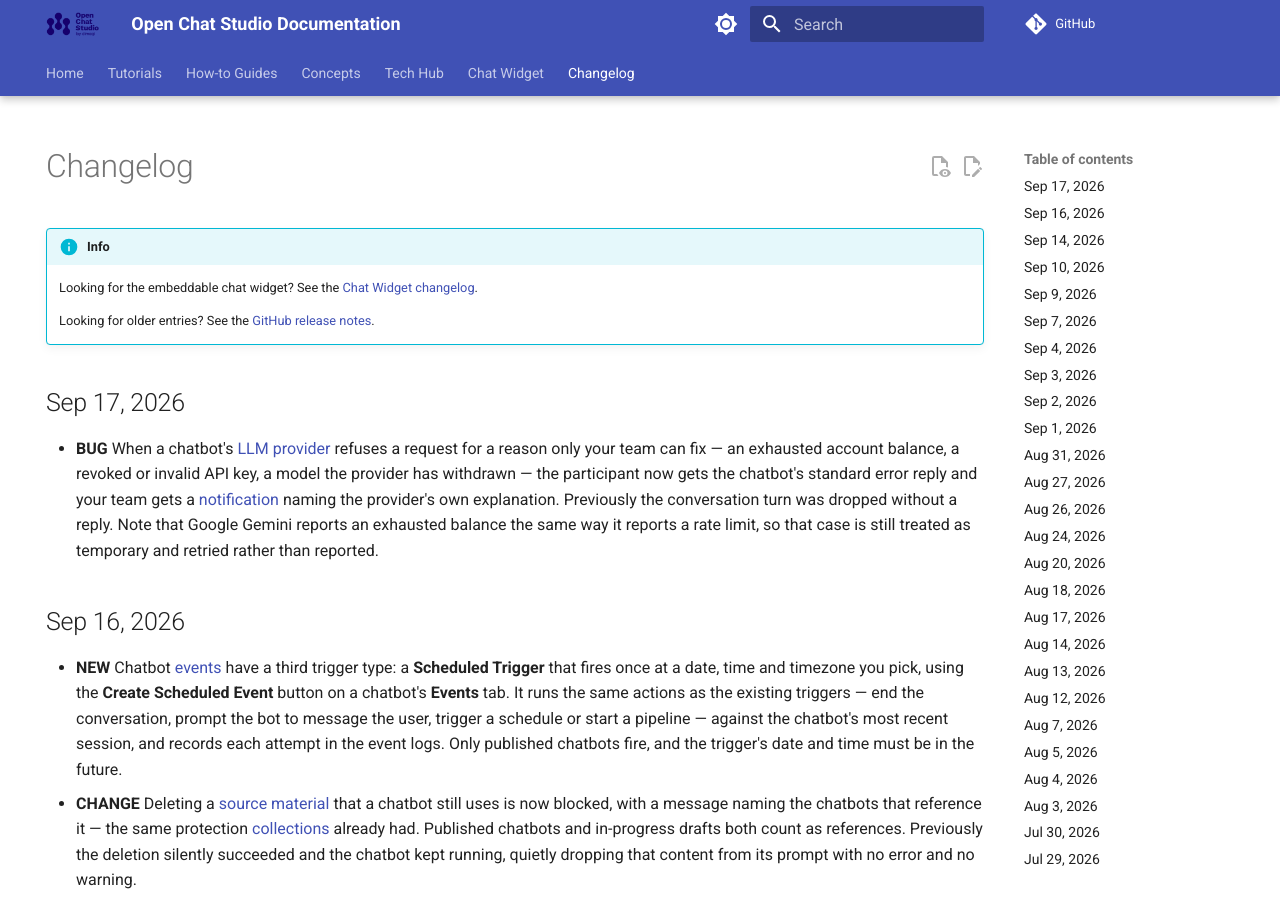
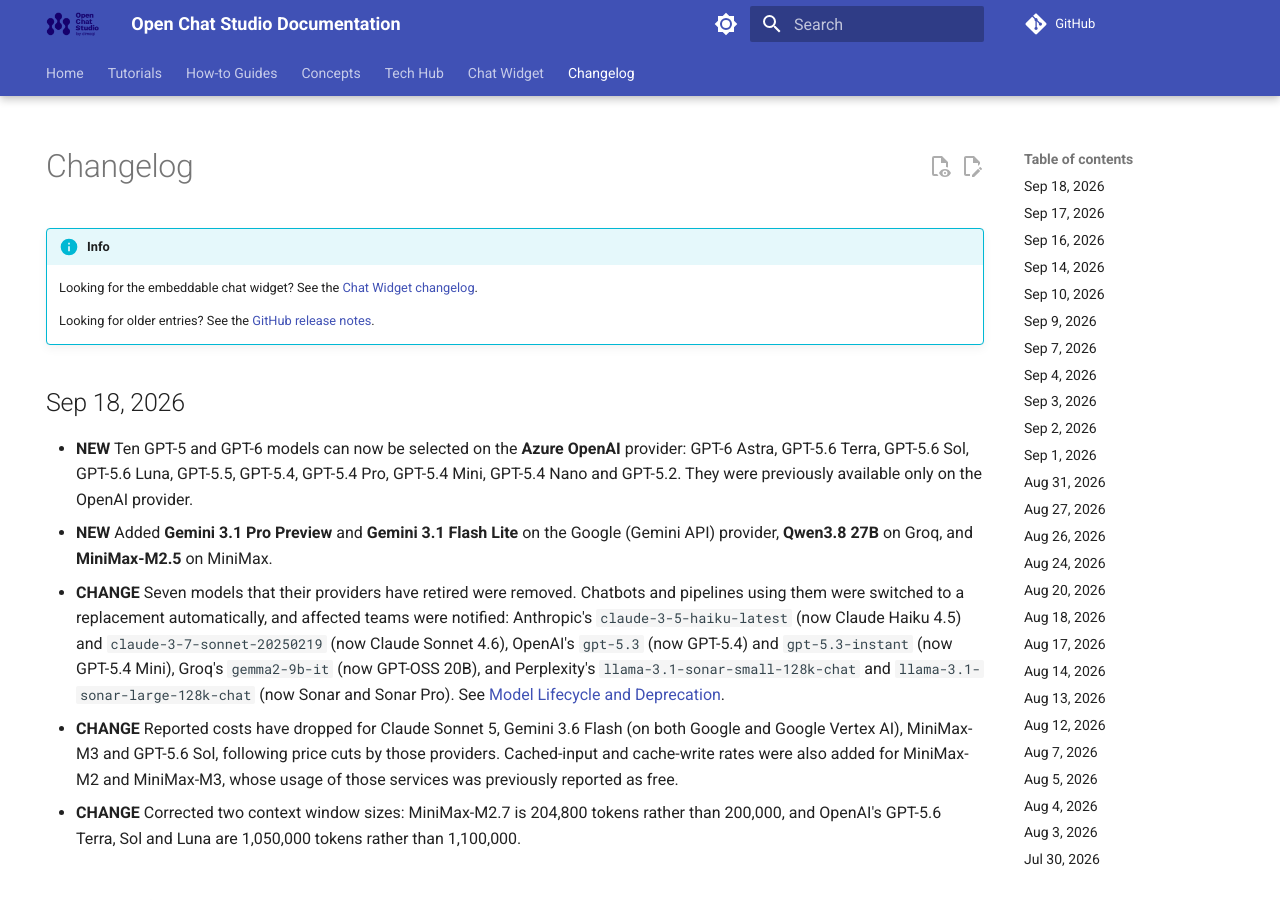
Before and after one commit to dimagi/open-chat-studio-docs, an MkDocs documentation site: the page built from docs/changelog.md, in a window 1280 px wide and 900 px high. Built offline with MkDocs 1.6.1 and Material for MkDocs 9.7.7, drawn with Linux system fonts in a browser that asks for light colours; a script that is not in the unit is left out; comment, search, counter and statistics services are not loaded.

Commit message:
update changelog and docs from OCS PR #4547
Co-Authored-By: Claude Opus 5 (1M context) <noreply@anthropic.com>

```diff
--- a/docs/changelog.md
+++ b/docs/changelog.md
@@ -10,6 +10,13 @@ hide:
     Looking for the embeddable chat widget? See the [Chat Widget changelog](chat_widget/changelog.md).
 
     Looking for older entries? See the [GitHub release notes](https://github.com/dimagi/open-chat-studio-docs/releases).
+
+## Sep 18, 2026
+* **NEW** Ten GPT-5 and GPT-6 models can now be selected on the **Azure OpenAI** provider: GPT-6 Astra, GPT-5.6 Terra, GPT-5.6 Sol, GPT-5.6 Luna, GPT-5.5, GPT-5.4, GPT-5.4 Pro, GPT-5.4 Mini, GPT-5.4 Nano and GPT-5.2. They were previously available only on the OpenAI provider.
+* **NEW** Added **Gemini 3.1 Pro Preview** and **Gemini 3.1 Flash Lite** on the Google (Gemini API) provider, **Qwen3.8 27B** on Groq, and **MiniMax-M2.5** on MiniMax.
+* **CHANGE** Seven models that their providers have retired were removed. Chatbots and pipelines using them were switched to a replacement automatically, and affected teams were notified: Anthropic's `claude-3-5-haiku-latest` (now Claude Haiku 4.5) and `claude-3-7-sonnet-20250219` (now Claude Sonnet 4.6), OpenAI's `gpt-5.3` (now GPT-5.4) and `gpt-5.3-instant` (now GPT-5.4 Mini), Groq's `gemma2-9b-it` (now GPT-OSS 20B), and Perplexity's `llama-3.1-sonar-small-128k-chat` and `llama-3.1-sonar-large-128k-chat` (now Sonar and Sonar Pro). See [Model Lifecycle and Deprecation](concepts/team/llm_providers.md#model-lifecycle-and-deprecation).
+* **CHANGE** Reported costs have dropped for Claude Sonnet 5, Gemini 3.6 Flash (on both Google and Google Vertex AI), MiniMax-M3 and GPT-5.6 Sol, following price cuts by those providers. Cached-input and cache-write rates were also added for MiniMax-M2 and MiniMax-M3, whose usage of those services was previously reported as free.
+* **CHANGE** Corrected two context window sizes: MiniMax-M2.7 is 204,800 tokens rather than 200,000, and OpenAI's GPT-5.6 Terra, Sol and Luna are 1,050,000 tokens rather than 1,100,000.
 
 ## Sep 17, 2026
 * **BUG** When a chatbot's [LLM provider](concepts/team/llm_providers.md) refuses a request for a reason only your team can fix — an exhausted account balance, a revoked or invalid API key, a model the provider has withdrawn — the participant now gets the chatbot's standard error reply and your team gets a [notification](concepts/notifications.md) naming the provider's own explanation. Previously the conversation turn was dropped without a reply. Note that Google Gemini reports an exhausted balance the same way it reports a rate limit, so that case is still treated as temporary and retried rather than reported.
```
